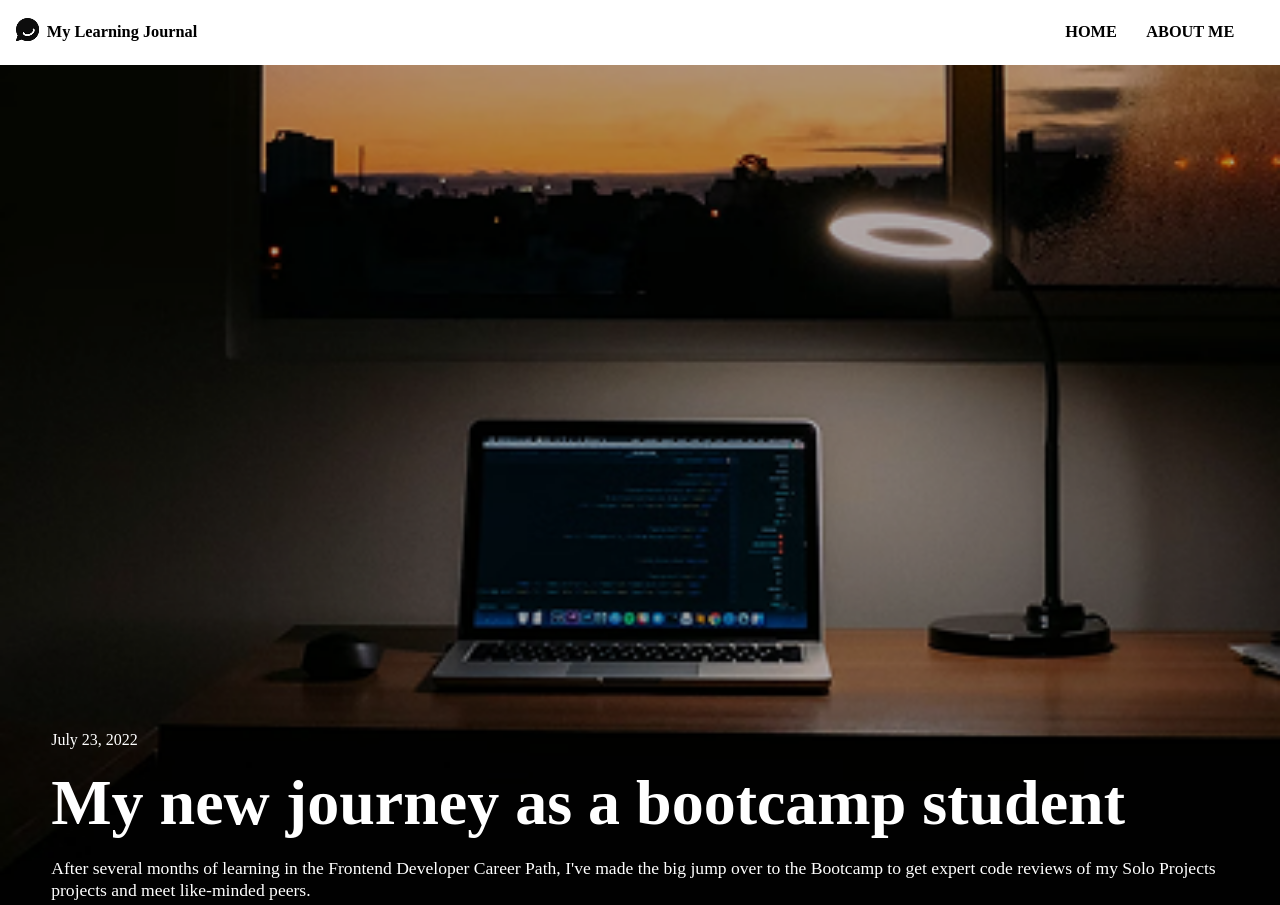
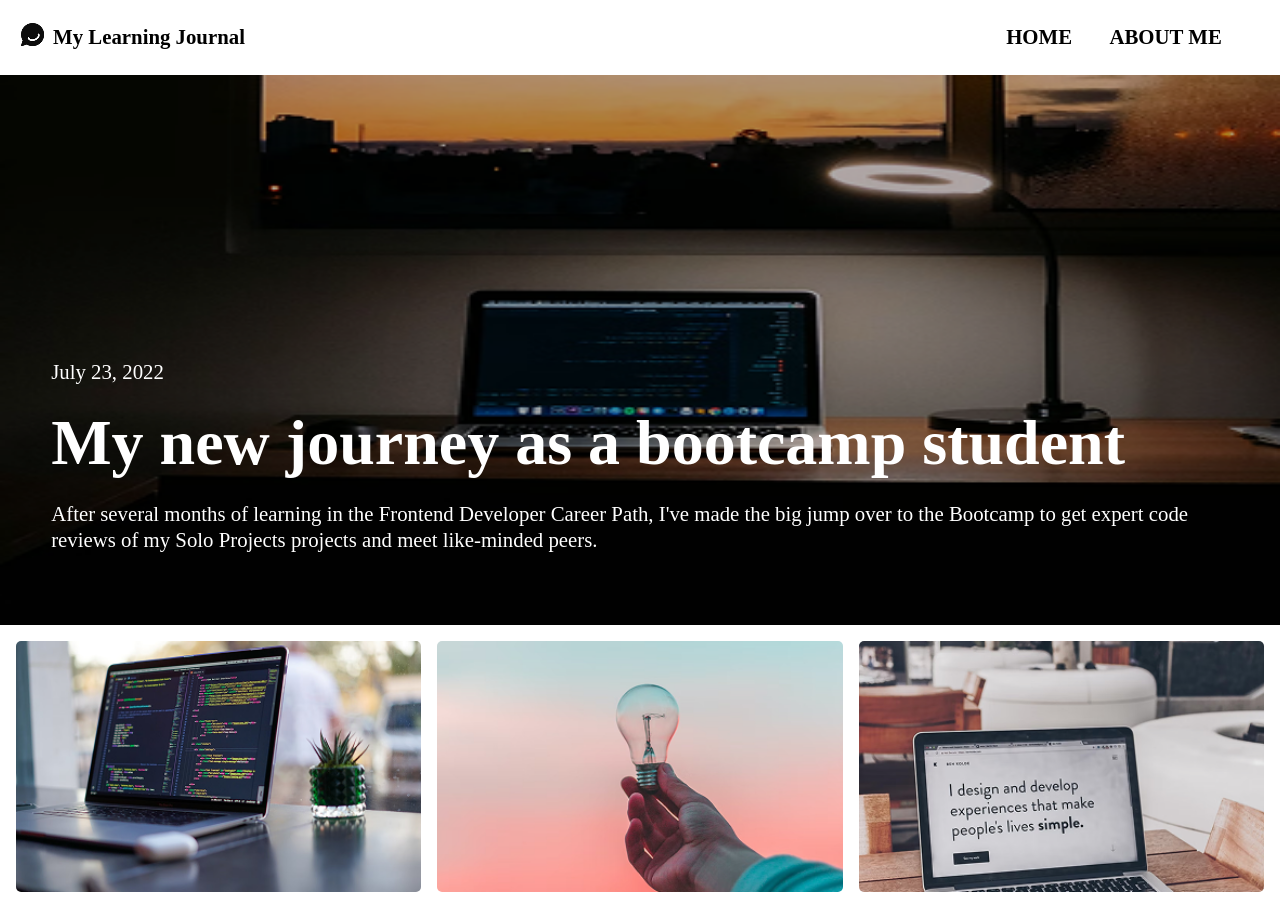
Before and after one commit to dubemoyibe-star/Learning-Journal, a website built with Vite: page index.html in a window 1280 px wide. Shown: the top 905 px of the page. Built offline with nearby package versions, Linux system fonts and the light colour scheme.

Commit message:
updated the code

```diff
--- a/css/style.css
+++ b/css/style.css
@@ -45,6 +45,10 @@ img{
 
 .hero-section-container p {
     color: white;
+}
+
+.hero-section-container img{
+    max-height: 550px;
 }
 
 
@@ -149,7 +153,11 @@ footer{
     }
 
     nav ul {
-        font-size: 1.02rem;
+        font-size: 1.3rem;
+    }
+
+    .hero-text p{
+        font-size: 1.3rem;
     }
 
     p{
```
